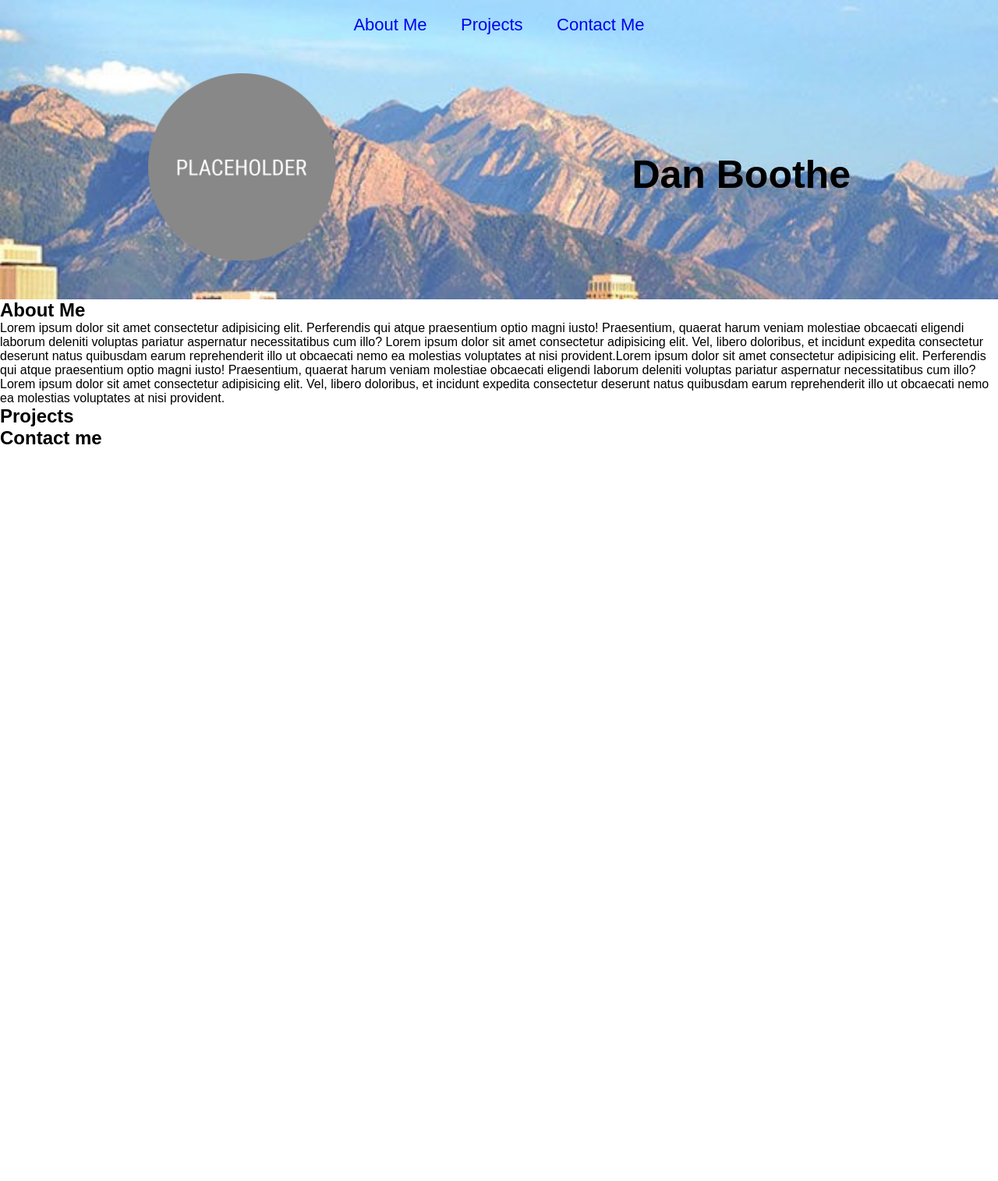
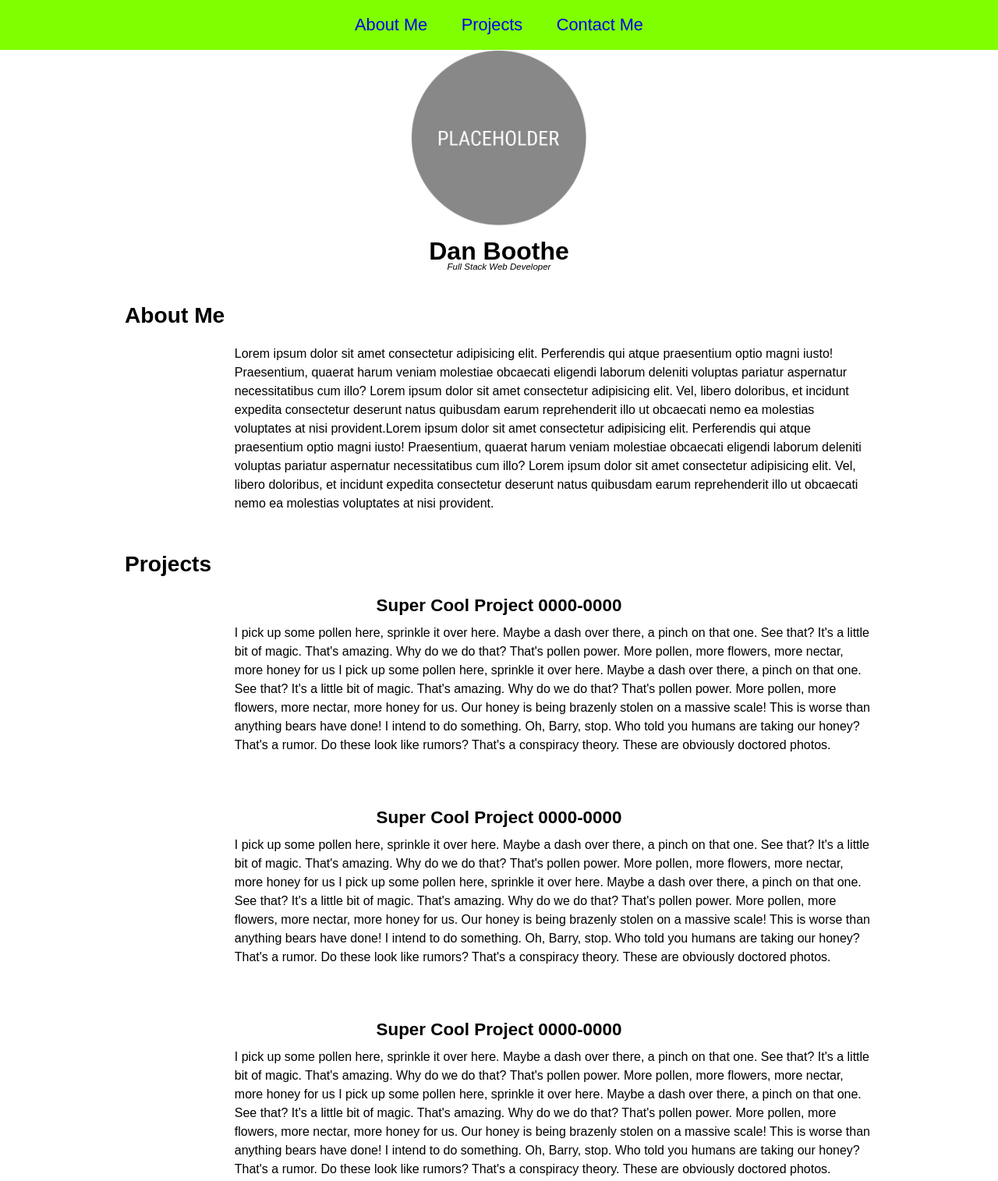
Before and after one commit to dboothe92/dboothe92.github.io, a plain HTML site: page index.html in a window 1280 px wide. Shown: the top 1515 px of the page at 78% size. Before the commit the page ends 800 px from the top, so only its background shows below. Drawn offline with Linux system fonts and the light colour scheme.

Commit message:
projects section

```diff
--- a/assets/styles/styles.css
+++ b/assets/styles/styles.css
@@ -10,15 +10,15 @@ body {
 
 /*Navigation*/
 header {
+    background: chartreuse;
     display: flex;
     flex-wrap: wrap;
     justify-content: space-around;
     padding: 1.5vw;
-    background-image: url("../images/SLC.jpeg");
-    background-size: cover;
-    background-position: 80%;
-    background-attachment: fixed;
-    z-index: 99999;
+    position: -webkit-sticky;
+    position: sticky;
+    top: 0;
+    z-index: 9999;
 }
 
 header nav ul {
@@ -27,11 +27,12 @@ header nav ul {
     justify-content: space-between;
     align-items: center;
     list-style: none;
-    font-size: 22px;
+
 }
 
 header nav ul li a {
-    padding: 0 1.7vw;
+    font-size: 1.7vw;
+    padding: 1.7vw;
 }
 
 header a {
@@ -40,23 +41,64 @@ header a {
 
 /*Hero*/
 .hero {
-    background-image: url("../images/SLC.jpeg");
+    background-color: #ffffff;
     background-size: cover;
     background-position: 80%;
     background-attachment: fixed;
     height: 25vw;
+    text-align: center;
+}
+
+.me {
+    height: 100%;
+    line-height: .95;
+}
+
+.me h1 {
+    font-size: 2.5vw;
+}
+
+.me p {
+    font-size: .9vw;
+    font-style: italic;
+}
+
+.me img {
+    padding-bottom: 1.1vw;;
+}
+
+/*Layout for main section*/
+.main-layout {
+    padding:  0 2.5vw 3.5vw 2.5vw;
+    line-height: 1.5;
+    width: 80%;
+    margin: 0 auto;
+}
+
+.main-layout h2 {
+    font-size: 2.2vw;
+    padding-bottom: 1.2vw;
+}
+
+.main-layout p {
+    margin-left: 11vw;
+}
+
+/*projects Section*/
+.projects {
     display: flex;
     flex-wrap: wrap;
     justify-content: space-around;
-    flex-direction: column;
-    align-items: center;
 }
 
-.hero img {
-    height: 82%;
-    padding-bottom: 1.5vw;
+.projects h3 {
+    font-size: 1.75vw;
 }
 
-.hero h1 {
-    font-size: 50px;
+.projects h3:not(:first-child) {
+    margin-top: 5vw;
 }
+
+.projects p {
+   margin-top: .5vw;
+}
--- a/index.html
+++ b/index.html
@@ -21,32 +21,88 @@
 
     <!--Hero-->
     <section class="hero">
-            <img src="./assets/images/placeholder1.png" alt="">
+        <div class="me">
+            <img src="./assets/images/placeholder1.png" alt="" height="75%">
             <h1>Dan Boothe</h1>
+            <p>Full Stack Web Developer</p>
+        </div>
     </section>
 
     <!--About Me-->
-    <section id="About">
+    <section id="About" class="main-layout">
         <h2>About Me</h2>
 
-        <p>Lorem ipsum dolor sit amet consectetur adipisicing elit. Perferendis qui atque praesentium optio magni
+        <p>
+            Lorem ipsum dolor sit amet consectetur adipisicing elit. Perferendis qui atque praesentium optio magni
             iusto! Praesentium, quaerat harum veniam molestiae obcaecati eligendi laborum deleniti voluptas pariatur
             aspernatur necessitatibus cum illo? Lorem ipsum dolor sit amet consectetur adipisicing elit. Vel, libero
             doloribus, et incidunt expedita consectetur deserunt natus quibusdam earum reprehenderit illo ut obcaecati
-            nemo ea molestias voluptates at nisi provident.Lorem ipsum dolor sit amet consectetur adipisicing elit. Perferendis qui atque praesentium optio magni
-            iusto! Praesentium, quaerat harum veniam molestiae obcaecati eligendi laborum deleniti voluptas pariatur
-            aspernatur necessitatibus cum illo? Lorem ipsum dolor sit amet consectetur adipisicing elit. Vel, libero
-            doloribus, et incidunt expedita consectetur deserunt natus quibusdam earum reprehenderit illo ut obcaecati
-            nemo ea molestias voluptates at nisi provident.</p>
+            nemo ea molestias voluptates at nisi provident.Lorem ipsum dolor sit amet consectetur adipisicing elit.
+            Perferendis qui atque praesentium optio magni iusto! Praesentium, quaerat harum veniam molestiae obcaecati
+            eligendi laborum deleniti voluptas pariatur aspernatur necessitatibus cum illo? Lorem ipsum dolor sit amet
+            consectetur adipisicing elit. Vel, libero doloribus, et incidunt expedita consectetur deserunt natus
+            quibusdam earum reprehenderit illo ut obcaecati nemo ea molestias voluptates at nisi provident.
+        </p>
     </section>
 
     <!--Projects-->
-    <section id="Projects">
+    <section id="Projects" class="main-layout">
         <h2>Projects</h2>
+        <div>
+            <div class="projects">
+                <h3>Super Cool Project          0000-0000</h3>
+                <p>
+                    I pick up some pollen here, sprinkle it over here. Maybe a dash over there, a pinch on that one. See that?
+                    It's a little bit of magic. That's amazing. Why do we do that? That's pollen power. More pollen, more flowers,
+                    more nectar, more honey for us I pick up some pollen here, sprinkle it over here. Maybe a dash over there, a
+                    pinch on that one. See that? It's a little bit of magic. That's amazing. Why do we do that? That's pollen power.
+                    More pollen, more flowers, more nectar, more honey for us. Our honey is being brazenly stolen on a massive scale!
+                    This is worse than anything bears have done! I intend to do something. Oh, Barry, stop. Who told you humans are
+                    taking our honey? That's a rumor. Do these look like rumors? That's a conspiracy theory. These are obviously
+                    doctored photos.
+                </p>
+
+                <h3>Super Cool Project          0000-0000</h3>
+                <p>
+                    I pick up some pollen here, sprinkle it over here. Maybe a dash over there, a pinch on that one. See that?
+                    It's a little bit of magic. That's amazing. Why do we do that? That's pollen power. More pollen, more flowers,
+                    more nectar, more honey for us I pick up some pollen here, sprinkle it over here. Maybe a dash over there, a
+                    pinch on that one. See that? It's a little bit of magic. That's amazing. Why do we do that? That's pollen power.
+                    More pollen, more flowers, more nectar, more honey for us. Our honey is being brazenly stolen on a massive scale!
+                    This is worse than anything bears have done! I intend to do something. Oh, Barry, stop. Who told you humans are
+                    taking our honey? That's a rumor. Do these look like rumors? That's a conspiracy theory. These are obviously
+                    doctored photos.
+                </p>
+
+                <h3>Super Cool Project          0000-0000</h3>
+                <p>
+                    I pick up some pollen here, sprinkle it over here. Maybe a dash over there, a pinch on that one. See that?
+                    It's a little bit of magic. That's amazing. Why do we do that? That's pollen power. More pollen, more flowers,
+                    more nectar, more honey for us I pick up some pollen here, sprinkle it over here. Maybe a dash over there, a
+                    pinch on that one. See that? It's a little bit of magic. That's amazing. Why do we do that? That's pollen power.
+                    More pollen, more flowers, more nectar, more honey for us. Our honey is being brazenly stolen on a massive scale!
+                    This is worse than anything bears have done! I intend to do something. Oh, Barry, stop. Who told you humans are
+                    taking our honey? That's a rumor. Do these look like rumors? That's a conspiracy theory. These are obviously
+                    doctored photos.
+                </p>
+
+                <h3>Super Cool Project          0000-0000</h3>
+                <p>
+                    I pick up some pollen here, sprinkle it over here. Maybe a dash over there, a pinch on that one. See that?
+                    It's a little bit of magic. That's amazing. Why do we do that? That's pollen power. More pollen, more flowers,
+                    more nectar, more honey for us I pick up some pollen here, sprinkle it over here. Maybe a dash over there, a
+                    pinch on that one. See that? It's a little bit of magic. That's amazing. Why do we do that? That's pollen power.
+                    More pollen, more flowers, more nectar, more honey for us. Our honey is being brazenly stolen on a massive scale!
+                    This is worse than anything bears have done! I intend to do something. Oh, Barry, stop. Who told you humans are
+                    taking our honey? That's a rumor. Do these look like rumors? That's a conspiracy theory. These are obviously
+                    doctored photos.
+                </p>
+            </div>
+        </div>
     </section>
 
     <!--Contact Me-->
-    <section id="Contact">
+    <section id="Contact" class="main-layout">
         <h2>Contact me</h2>
     </section>
 </body>
```
